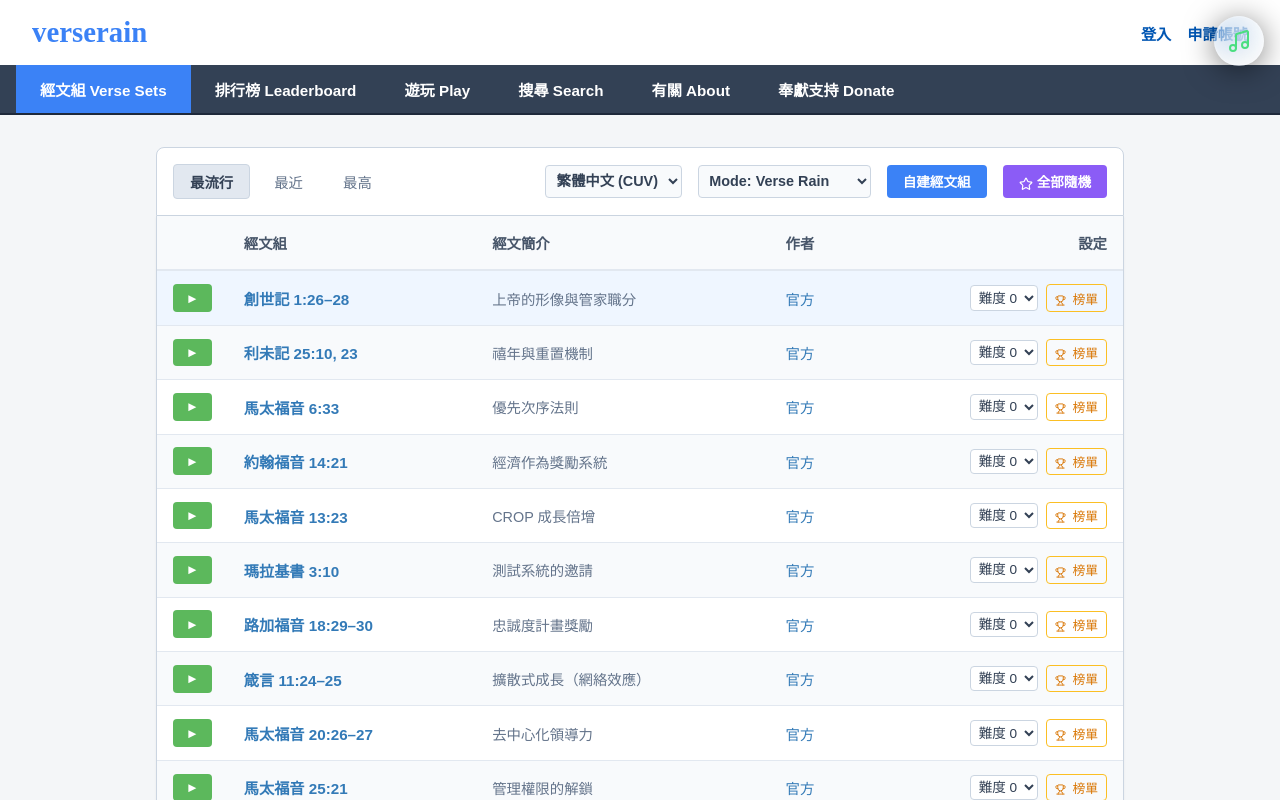
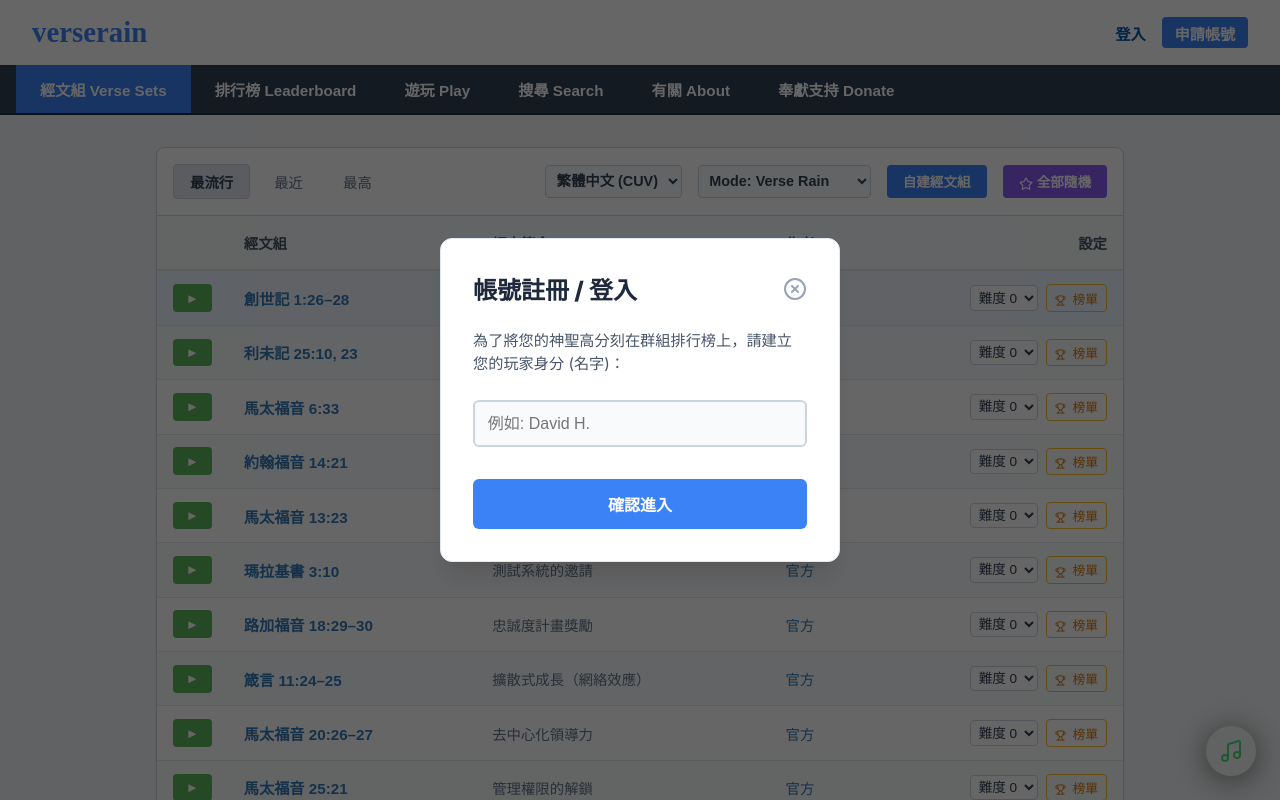
Before and after one commit to hungry4grace/verserain-web, a React (Vite) app: page / in a window 1280 px wide. Both pictures are taken after a click on the link "登入". Built offline with nearby package versions, Linux system fonts and the light colour scheme.

Commit message:
Implement mocked Auth/Login feature and fix overlapping music toggle button

```diff
--- a/src/App.jsx
+++ b/src/App.jsx
@@ -425,6 +425,7 @@ export default function App() {
   const [leaderboardModalData, setLeaderboardModalData] = useState({ alltime: [], monthly: [], daily: [] });
   const [leaderboardModalTab, setLeaderboardModalTab] = useState('alltime'); // 'daily', 'monthly', 'alltime'
   const [isFetchingLeaderboard, setIsFetchingLeaderboard] = useState(false);
+  const [showLoginModal, setShowLoginModal] = useState(false);
 
   const timerRef = useRef(null);
   const speechRef = useRef(null);
@@ -966,7 +967,7 @@ export default function App() {
       <button
           onClick={(e) => { e.stopPropagation(); setIsMusicPlaying(!isMusicPlaying); }}
           className="hud-glass"
-          style={{ position: 'fixed', top: '1rem', right: '1rem', padding: '0.75rem', borderRadius: '50%', color: isMusicPlaying ? '#4ade80' : '#cbd5e1', cursor: 'pointer', zIndex: 100, display: 'flex', alignItems: 'center', justifyContent: 'center' }}
+          style={{ position: 'fixed', bottom: '1.5rem', right: '1.5rem', padding: '0.75rem', borderRadius: '50%', color: isMusicPlaying ? '#4ade80' : '#cbd5e1', cursor: 'pointer', zIndex: 100, display: 'flex', alignItems: 'center', justifyContent: 'center' }}
       >
           {isMusicPlaying ? <Music size={24} /> : <VolumeX size={24} />}
       </button>
@@ -979,9 +980,18 @@ export default function App() {
              <div style={{ fontSize: '1.8rem', fontWeight: 'bold', color: '#3b82f6', fontFamily: 'cursive' }}>
                 verserain
              </div>
-             <div style={{ display: 'flex', gap: '1rem' }}>
-                <a href="#" onClick={(e) => e.preventDefault()} style={{ color: '#0056b3', textDecoration: 'none', fontWeight: 'bold', fontSize: '0.95rem' }}>{t("登入", "Login")}</a>
-                <a href="#" onClick={(e) => e.preventDefault()} style={{ color: '#0056b3', textDecoration: 'none', fontWeight: 'bold', fontSize: '0.95rem' }}>{t("申請帳號", "Sign Up")}</a>
+             <div style={{ display: 'flex', gap: '1rem', alignItems: 'center' }}>
+                {playerName ? (
+                   <>
+                     <span style={{ color: '#475569', fontWeight: 'bold', fontSize: '0.95rem' }}>{t("歡迎, ", "Welcome, ")}{playerName}</span>
+                     <button onClick={() => { setPlayerName(''); localStorage.removeItem('verserain_player_name'); }} style={{ background: 'transparent', border: '1px solid #cbd5e1', color: '#64748b', cursor: 'pointer', borderRadius: '4px', padding: '0.3rem 0.6rem', fontSize: '0.85rem' }}>{t("登出", "Logout")}</button>
+                   </>
+                ) : (
+                   <>
+                     <a href="#" onClick={(e) => { e.preventDefault(); setShowLoginModal(true); }} style={{ color: '#0056b3', textDecoration: 'none', fontWeight: 'bold', fontSize: '0.95rem' }}>{t("登入", "Login")}</a>
+                     <a href="#" onClick={(e) => { e.preventDefault(); setShowLoginModal(true); }} style={{ background: '#3b82f6', color: 'white', padding: '0.3rem 0.8rem', borderRadius: '4px', textDecoration: 'none', fontWeight: 'bold', fontSize: '0.95rem' }}>{t("申請帳號", "Sign Up")}</a>
+                   </>
+                )}
              </div>
           </div>
 
@@ -1604,6 +1614,64 @@ export default function App() {
            </div>
         </div>
       )}
+      {/* Login Account Modal */}
+      {showLoginModal && (
+        <div style={{ position: 'fixed', top: 0, left: 0, right: 0, bottom: 0, backgroundColor: 'rgba(0,0,0,0.6)', display: 'flex', justifyContent: 'center', alignItems: 'center', zIndex: 1000, padding: '1rem' }}>
+          <div style={{ background: '#ffffff', borderRadius: '12px', padding: '2rem', width: '100%', maxWidth: '400px', boxShadow: '0 20px 25px -5px rgba(0, 0, 0, 0.1), 0 10px 10px -5px rgba(0, 0, 0, 0.04)', display: 'flex', flexDirection: 'column', gap: '1.5rem', border: '1px solid #e2e8f0' }}>
+            <div style={{ display: 'flex', justifyContent: 'space-between', alignItems: 'center' }}>
+              <h2 style={{ margin: 0, color: '#1e293b', fontSize: '1.5rem' }}>{t("帳號註冊 / 登入", "Account Registration / Login")}</h2>
+              <button
+                onClick={() => setShowLoginModal(false)}
+                style={{ background: 'transparent', border: 'none', color: '#94a3b8', cursor: 'pointer', display: 'flex', alignItems: 'center', justifyContent: 'center' }}
+              >
+                <XCircle size={24} />
+              </button>
+            </div>
+
+            <div style={{ color: '#475569', fontSize: '0.95rem', lineHeight: '1.5' }}>
+              {t("為了將您的神聖高分刻在群組排行榜上，請建立您的玩家身分 (名字)：", "To carve your sacred high score onto the group leaderboard, please create your player identity (name):")}
+            </div>
+
+            <input
+              id="modalPlayerNameInput"
+              type="text"
+              maxLength={20}
+              defaultValue={playerName}
+              placeholder={t("例如: David H.", "e.g., David H.")}
+              onKeyDown={(e) => {
+                 if (e.key === 'Enter') {
+                     const name = e.target.value.trim();
+                     if (name) {
+                         setPlayerName(name);
+                         localStorage.setItem('verserain_player_name', name);
+                         setShowLoginModal(false);
+                     }
+                 }
+              }}
+              style={{ padding: '0.8rem', borderRadius: '6px', border: '2px solid #cbd5e1', background: '#f8fafc', color: '#1e293b', fontSize: '1rem', outline: 'none', transition: 'border-color 0.2s' }}
+              onFocus={(e) => e.target.style.borderColor = '#3b82f6'}
+              onBlur={(e) => e.target.style.borderColor = '#cbd5e1'}
+            />
+
+            <button
+              onClick={() => {
+                 const name = document.getElementById('modalPlayerNameInput').value.trim();
+                 if (name) {
+                     setPlayerName(name);
+                     localStorage.setItem('verserain_player_name', name);
+                     setShowLoginModal(false);
+                 }
+              }}
+              style={{ background: '#3b82f6', color: 'white', border: 'none', padding: '0.8rem', borderRadius: '6px', fontSize: '1rem', fontWeight: 'bold', cursor: 'pointer', transition: 'background 0.2s', marginTop: '0.5rem' }}
+              onMouseOver={(e) => e.target.style.background = '#2563eb'}
+              onMouseOut={(e) => e.target.style.background = '#3b82f6'}
+            >
+              {t("確認進入", "Confirm")}
+            </button>
+          </div>
+        </div>
+      )}
+
     </>
   );
 }
```
